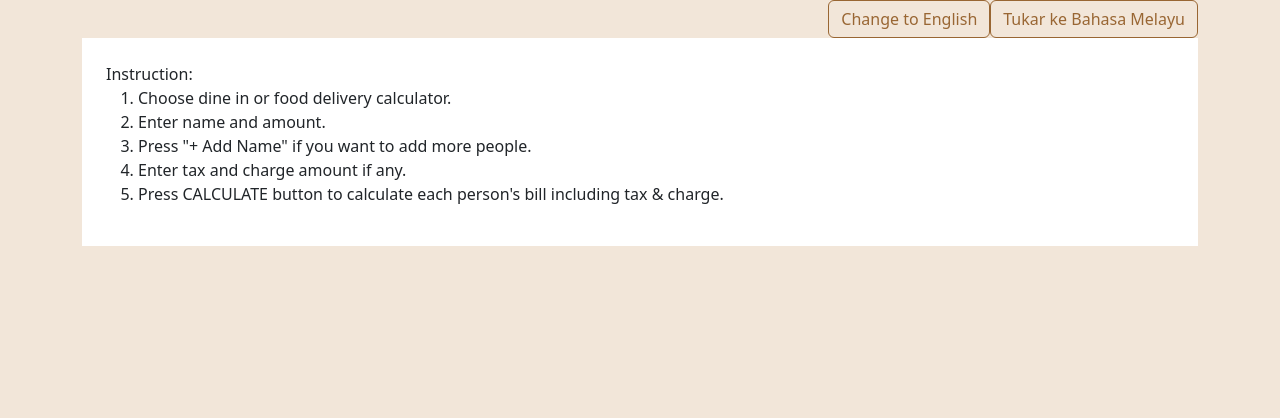
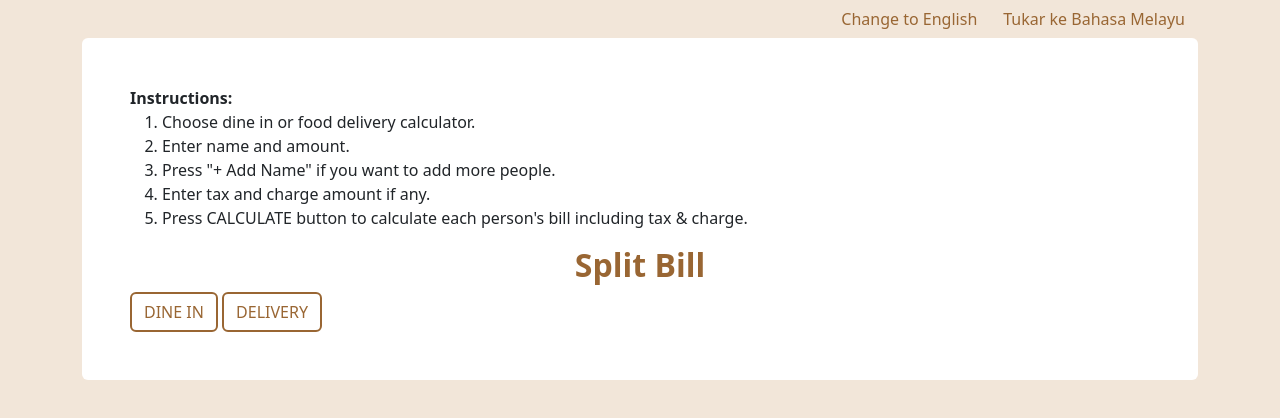
Before and after one commit to MeyAdam/split-bill, a plain HTML site: page index2.html in a window 1280 px wide. Drawn offline with Linux system fonts and the light colour scheme.

Commit message:
update splitbillv2

```diff
--- a/assets/css/style.css
+++ b/assets/css/style.css
@@ -7,7 +7,6 @@ body {
 }
 
 .btn-language {
-  border: 1px solid var(--primary-color);
   color: var(--primary-color);
 }
 
@@ -16,3 +15,18 @@ body {
   background-color: var(--primary-color);
   border-color: var(--primary-color);
 }
+
+.calculator-container h1 {
+  color: var(--primary-color);
+  font-weight: bold;
+}
+
+.title-btns .btn {
+  border: 2px solid var(--primary-color);
+  color: var(--primary-color);
+}
+
+.title-btns .btn:hover {
+  color: #fff;
+  background-color: var(--primary-color);
+}
--- a/index2.html
+++ b/index2.html
@@ -1,5 +1,6 @@
 <!DOCTYPE html>
 <html lang="en">
+
 <head>
   <meta charset="UTF-8">
   <meta name="viewport" content="width=device-width, initial-scale=1.0">
@@ -9,6 +10,7 @@
   <!-- Custom CSS -->
   <link rel="stylesheet" href="assets/css/style.css">
 </head>
+
 <body>
 
   <div class="container">
@@ -17,9 +19,9 @@
       <button type="button" class="btn btn-language">Tukar ke Bahasa Melayu</button>
     </div>
 
-    <div class="calculator-container bg-white p-4">
+    <div class="calculator-container bg-white p-4 p-md-5 rounded">
       <div class="instruction">
-        <span>Instruction:</span>
+        <strong>Instructions:</strong>
         <ol>
           <li>Choose dine in or food delivery calculator.</li>
           <li>Enter name and amount.</li>
@@ -28,10 +30,20 @@
           <li>Press CALCULATE button to calculate each person's bill including tax & charge.</li>
         </ol>
       </div>
+
+      <div class="grid title-btns">
+        <h1 class="fs-2 text-center">Split Bill</h1>
+        <div>
+          <button class="btn">DINE IN</button>
+          <button class="btn">DELIVERY</button>
+        </div>
+      </div>
     </div>
+
 
   </div>
 
   <script src="assets/js/bootstrap.bundle.min.js"></script>
 </body>
+
 </html>
```
